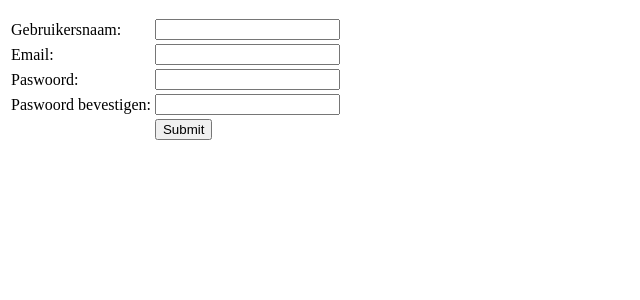
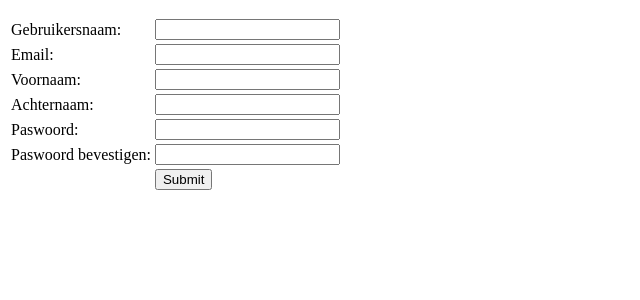
Before and after one commit to lizevandenberg/herexamen, a PHP site: page /register.php in a window 1280 px wide. Shown: the part 78-378 px from the top of the page, without its empty margins (0-640 px from the left). Run offline with PHP 8.4, Linux system fonts and the light colour scheme; some libraries are stand-ins or nearby versions.

Commit message:
finetune register

```diff
--- a/register.php
+++ b/register.php
@@ -8,6 +8,8 @@ if(isset($_POST['register_btn']))
 {
     $username=mysqli_real_escape_string($db,$_POST['username']);
     $email=mysqli_real_escape_string($db,$_POST['email']);
+    $firstname=mysqli_real_escape_string($db,$_POST['voornaam']);
+    $lastname=mysqli_real_escape_string($db,$_POST['achternaam']);
     if (substr($email, -22) != $PostfixWhitelist){
         echo '<script language="javascript">';
 		echo 'alert("Only valid TMM emails allowed ")';
@@ -37,8 +39,10 @@ if(isset($_POST['register_btn']))
             if(($password==$password2) and (strlen($password) > 4))
             {   //Create User
                 $password=md5($password); //hash password before storing for security purposes
-                $sql="INSERT INTO users(username, email, password ) VALUES('$username','$email','$password')";
+                $sql="INSERT INTO users(username, email, password, firstname, lastname ) VALUES('$username','$email','$password','$firstname','$lastname')";
                 mysqli_query($db,$sql);
+				$kaching="INSERT INTO transactions(sender, receiver,amount,comment) SELECT  0, userid, 10, 'Welkom bij de Kaching familie!' FROM userlookup WHERE voornaam='$firstname' AND achternaam='$lastname'";
+                mysqli_query($db,$kaching);
                 $_SESSION['username']=$username;
                 header("location:home.php");  //redirect home page
             }
@@ -103,6 +107,14 @@ if(isset($_POST['register_btn']))
            <td>Email: </td>
            <td><input type="email" name="email" class="textInput"></td>
      </tr>
+     <tr>
+           <td>Voornaam: </td>
+           <td><input type="text" name="voornaam" class="textInput"></td>
+     </tr>
+     <tr>
+           <td>Achternaam: </td>
+           <td><input type="text" name="achternaam" class="textInput"></td>
+     </tr>
       <tr>
            <td>Paswoord: </td>
            <td><input type="password" name="password" class="textInput"></td>
```
